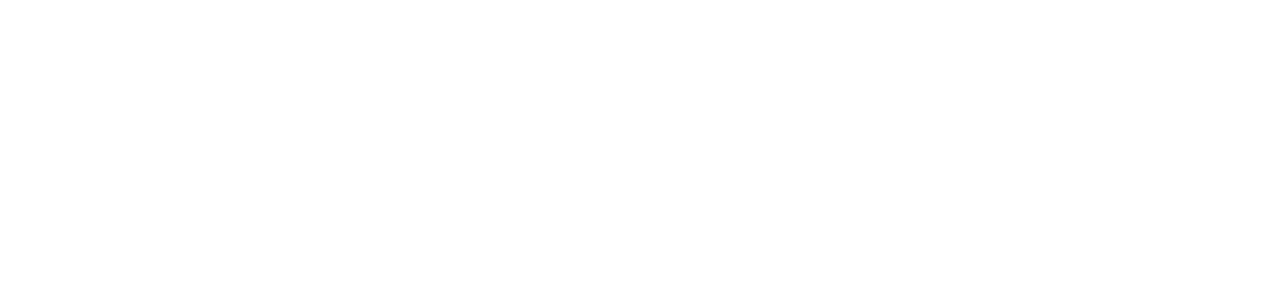
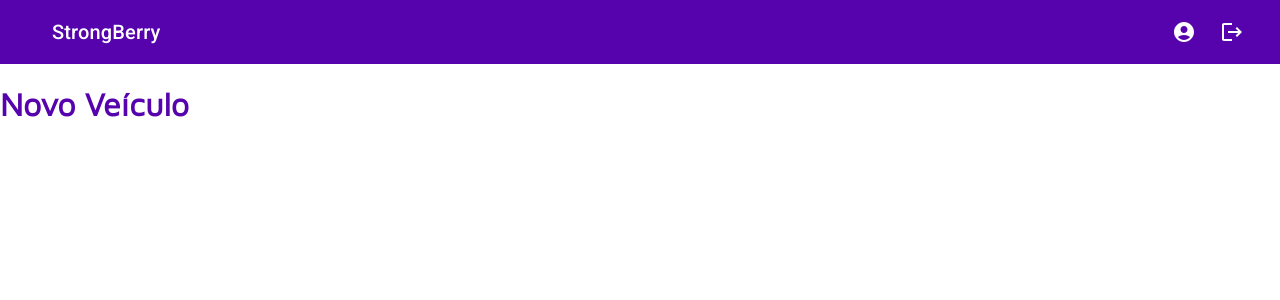
Before and after one commit to PI2-Grupo-8/frontend, a React (Create React App) app: page /create_vehicle in a window 1280 px wide. Shown: the top 300 px of the page. Built offline with nearby package versions, Linux system fonts and the light colour scheme.

Commit message:
Initialize new vehicle page and add navbar
Signed-off-by: Gabriela Guedes <gabrielabguedes@gmail.com>

```diff
--- a/package.json
+++ b/package.json
@@ -3,6 +3,12 @@
   "version": "0.1.0",
   "private": true,
   "dependencies": {
+    "@emotion/react": "^11.4.1",
+    "@emotion/styled": "^11.3.0",
+    "@material-ui/core": "^4.12.3",
+    "@material-ui/icons": "^4.11.2",
+    "@mui/icons-material": "^5.0.1",
+    "@mui/material": "^5.0.1",
     "@testing-library/jest-dom": "^5.11.4",
     "@testing-library/react": "^11.1.0",
     "@testing-library/user-event": "^12.1.10",
--- /dev/null
+++ b/src/components/Navbar/index.js
@@ -0,0 +1,54 @@
+import * as React from 'react';
+import AppBar from '@mui/material/AppBar';
+import Box from '@mui/material/Box';
+import Toolbar from '@mui/material/Toolbar';
+import Typography from '@mui/material/Typography';
+import IconButton from '@mui/material/IconButton';
+import AccountCircle from '@mui/icons-material/AccountCircle';
+import LogoutIcon from '@mui/icons-material/Logout';
+import './style.css'
+const Navbar = () => {
+  return (
+    <Box sx={{ flexGrow: 1 }}>
+      <AppBar position="static" class="navbar">
+        <Toolbar>
+          <IconButton
+            size="large"
+            edge="start"
+            color="inherit"
+            aria-label="menu"
+            sx={{ mr: 2 }}
+          >
+          </IconButton>
+          <Typography variant="h6" component="div" sx={{ flexGrow: 1 }}>
+            StrongBerry
+          </Typography>
+            <div>
+              <IconButton
+                size="large"
+                aria-label="account of current user"
+                aria-controls="menu-appbar"
+                aria-haspopup="true"
+                onClick={() => {}}
+                color="inherit"
+              >
+                <AccountCircle />
+              </IconButton>
+              <IconButton
+                size="large"
+                aria-label="account of current user"
+                aria-controls="menu-appbar"
+                aria-haspopup="true"
+                onClick={() => {}}
+                color="inherit"
+              >
+                <LogoutIcon />
+              </IconButton>
+            </div>
+        </Toolbar>
+      </AppBar>
+    </Box>
+  );
+}
+
+export default Navbar;
--- /dev/null
+++ b/src/components/Navbar/style.css
@@ -0,0 +1,5 @@
+.navbar{
+  background-color: var(--purple);
+  color: var(--white);
+  font-family: var(--font);
+}
--- a/src/index.css
+++ b/src/index.css
@@ -1,3 +1,6 @@
+@import url('https://fonts.googleapis.com/css?family=Roboto:300,400,500,700&display=swap');
+@import url('https://fonts.googleapis.com/css2?family=Maven+Pro&display=swap');
+
 body {
   margin: 0;
   font-family: -apple-system, BlinkMacSystemFont, 'Segoe UI', 'Roboto', 'Oxygen',
@@ -8,6 +11,12 @@
 }
 
 code {
-  font-family: source-code-pro, Menlo, Monaco, Consolas, 'Courier New',
+  font-family: Maven Pro, source-code-pro, Menlo, Monaco, Consolas, 'Courier New',
     monospace;
 }
+
+:root {
+  --purple: #5603AD;
+  --white: #ffffff;
+  --font: Maven Pro;
+}
--- /dev/null
+++ b/src/pages/CreateVehicle/index.js
@@ -0,0 +1,12 @@
+import { React } from 'react';
+import './style.css'
+
+const CreateVehicle = () => {
+  return (
+    <div>
+      <h1 class='title'>Novo Veículo</h1>
+    </div>
+  );
+};
+
+export default CreateVehicle;
--- /dev/null
+++ b/src/pages/CreateVehicle/style.css
@@ -0,0 +1,4 @@
+.title{
+  font-family: var(--font);
+  color: var(--purple);
+}
--- a/src/routes.js
+++ b/src/routes.js
@@ -1,12 +1,16 @@
 import React from 'react';
 import { BrowserRouter, Route, Switch } from 'react-router-dom';
+import Navbar from './components/Navbar';
 import Homepage from './pages/HomePage'
+import CreateVehicle from './pages/CreateVehicle'
 
 const Routes = () => {
   return (
     <BrowserRouter>
+      <Navbar/>
       <Switch>
         <Route path="/" exact component={Homepage} />
+        <Route path="/create_vehicle" exact component={CreateVehicle} />
       </Switch>
     </BrowserRouter>
   );
```
